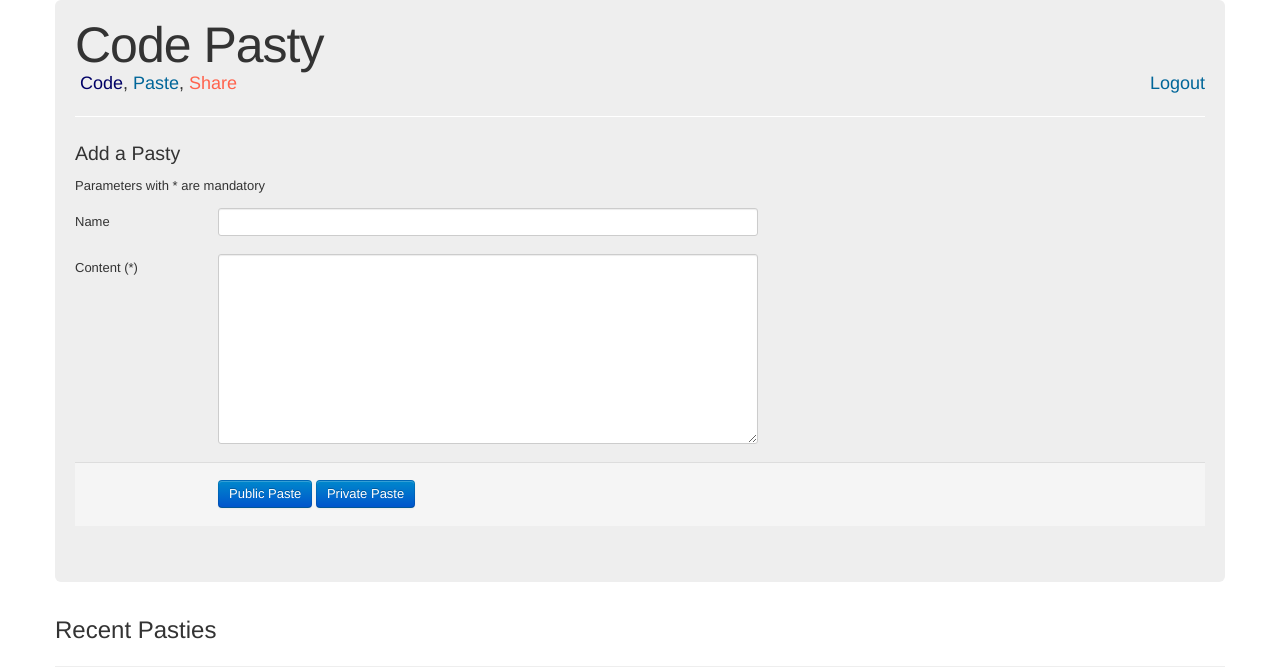
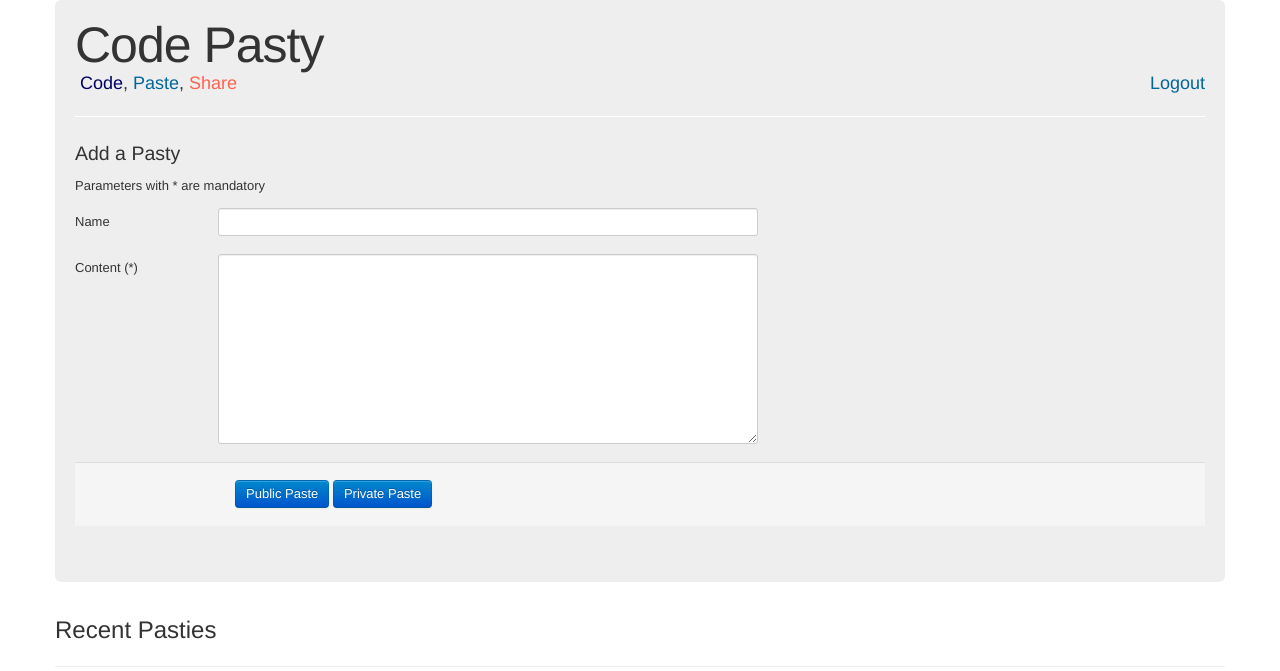
Before and after one commit to lionaneesh/Code-Pasty, a Python web app: template templates/index.html in a window 1280 px wide. Shown: the top 671 px of the page. Run offline with Jinja, Linux system fonts and the light colour scheme; the template is opened without the code that fills it: most values are stand-ins (such as "Sample title", 1, 10 or a date in 2020); some libraries are stand-ins or nearby versions.

Commit message:
Remove alignment changes with buttons.

```diff
--- a/templates/base.html
+++ b/templates/base.html
@@ -20,10 +20,6 @@
 		float: right;
 		border-right: solid 5px green;
 		background-color: rgb(208, 207, 208);
-	  }
-
-	  .reduce-left-margin{
-	      margin-left: -17px;
 	  }
 
 	  .footer:hover {
--- a/templates/index.html
+++ b/templates/index.html
@@ -34,7 +34,7 @@
                     </div>
 
                     <div class="form-actions">
-                        <button type="submit" {% if disable %}disabled="disabled"{% endif %} class="btn reduce-left-margin btn-primary {% if disable %}disabled{% endif%}">Public Paste</button>
+                        <button type="submit" {% if disable %}disabled="disabled"{% endif %} class="btn btn-primary {% if disable %}disabled{% endif%}">Public Paste</button>
                         <button type="submit" {% if disable %}disabled="disabled"{% endif %} class="btn btn-primary {% if disable %}disabled{% endif%}" value="1" name='private'>Private Paste</button>
                     </div>
             </fieldset>
```
